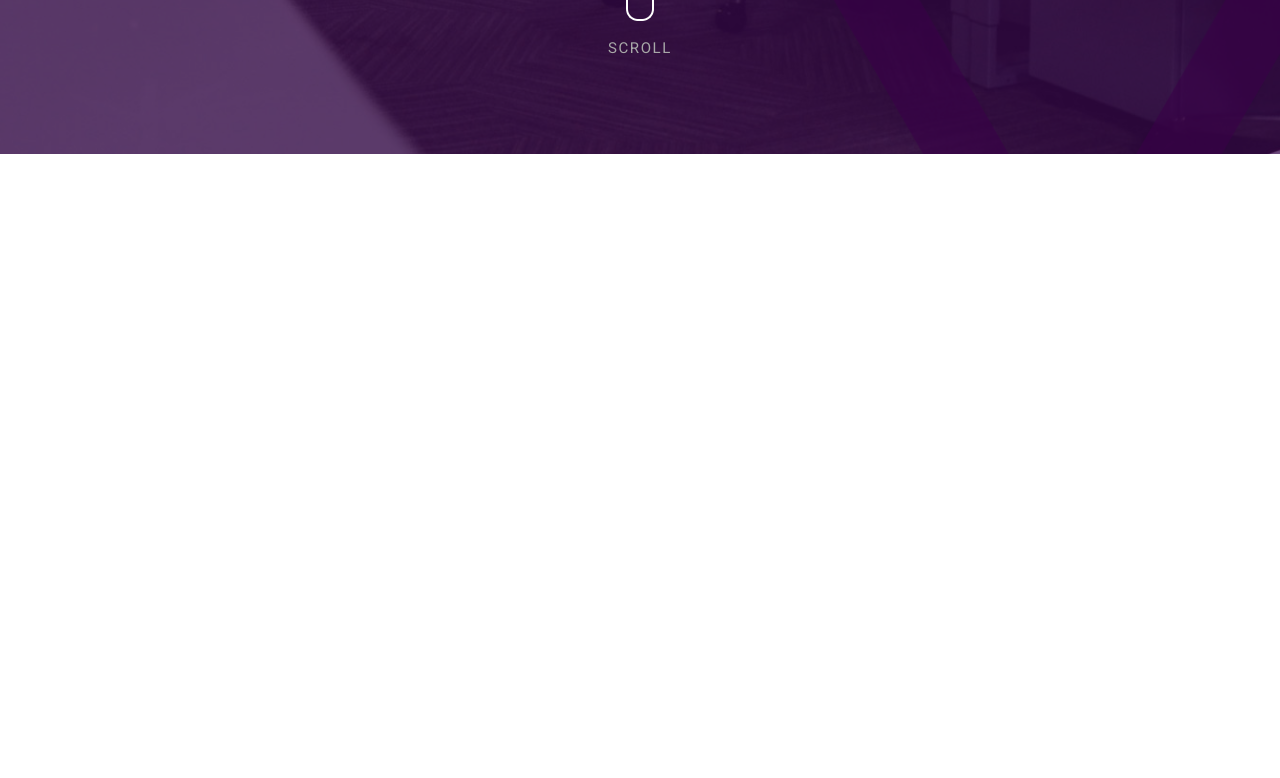
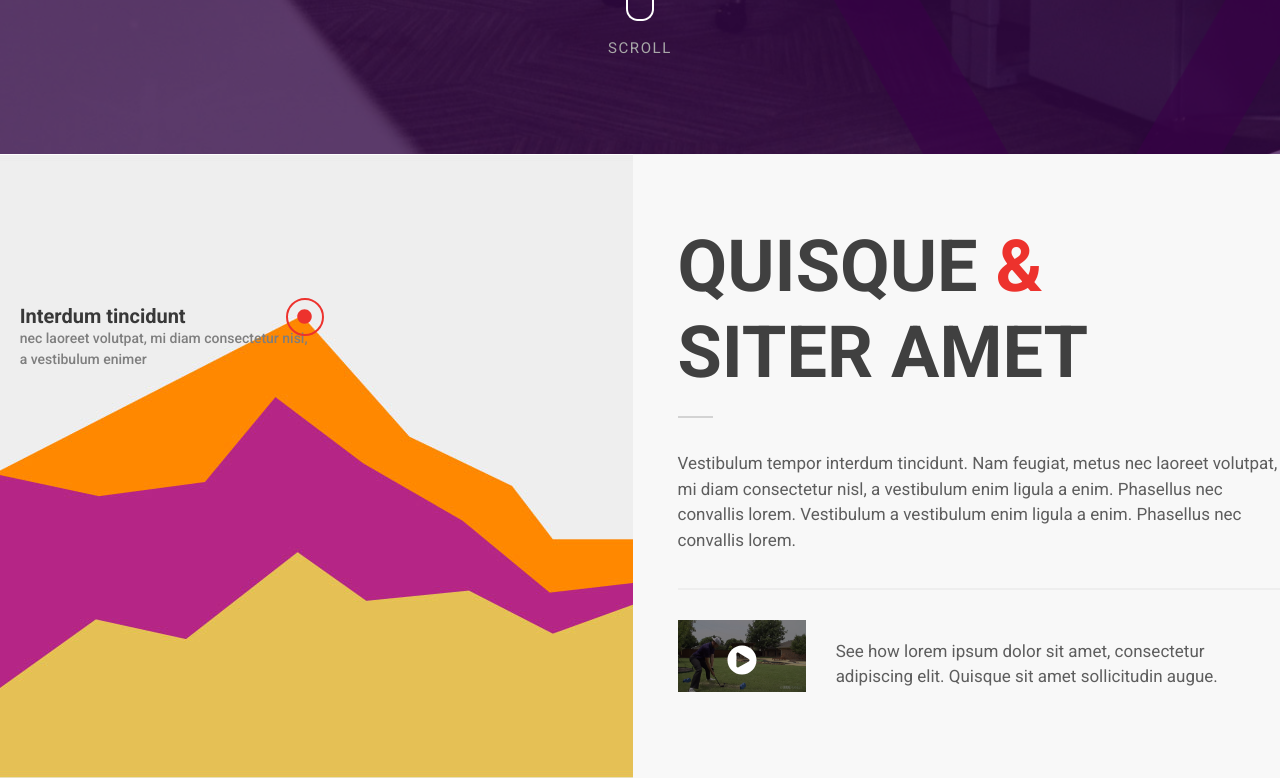
Before and after one commit to iamtheasad/react-anveshan-l-p, a React (Create React App) app: page / in a window 1280 px wide. Shown: the part 954-1732 px from the top of the page. Before the commit the page ends 1108 px from the top, so only its background shows below. Built offline with nearby package versions, Linux system fonts and the light colour scheme.

Commit message:
about Component modal video issues fixed

```diff
--- a/src/components/About/About.js
+++ b/src/components/About/About.js
@@ -1,11 +1,131 @@
-import React, {Component} from 'react';
+import React, {Component, Fragment} from 'react';
+import $ from 'jquery';
+import 'popper.js/dist/popper.min';
+import 'bootstrap/dist/js/bootstrap.min';
+import 'bootstrap/dist/css/bootstrap.min.css';
+import videoThumbnail from '../../assets/image/video_thumb.jpg';
+import {faCircle, faPlayCircle} from "@fortawesome/free-solid-svg-icons";
+import {FontAwesomeIcon} from "@fortawesome/react-fontawesome";
+
 
 class About extends Component {
+
+    constructor() {
+        super();
+
+        this.state = {
+            videoSrc: "https://www.youtube.com/embed/jgnVsuKY3oM"
+        }
+    }
+
+    componentDidMount() {
+
+        /* Bootstrap Video Modal Start */
+        var $videoSrc;
+        $('.video_play_button').click(function () {
+            $videoSrc = $(this).data("src");
+        });
+
+        console.log($videoSrc);
+
+        $('#myVideoModal').on('shown.bs.modal', function (e) {
+            $("#video").attr('src', $videoSrc + "?autoplay=1&amp;modestbranding=1&amp;showinfo=0");
+        })
+
+        $('#myVideoModal').on('hide.bs.modal', function (e) {
+            $("#video").attr('src', $videoSrc);
+        })
+        /* Bootstrap Video Modal End */
+    }
+
     render() {
         return (
-            <div>
+            <Fragment>
+                { /* Quisque / About Start */}
+                <section className="custom_width">
+                    <div className="container-fluid container_padding">
+                        <div className="row">
+                            <div className="col-lg-6">
+                                <div className="quisque_bg">
+                                    <div className="quisque_bg_table">
+                                        <h4>Interdum tincidunt</h4>
+                                        <p>nec laoreet volutpat, mi diam consectetur nisl, a vestibulum enimer</p>
+                                    </div>
+                                    <span className="mountain_top"><FontAwesomeIcon
+                                        icon={faCircle}></FontAwesomeIcon></span>
+                                </div>
+                            </div>
+                            <div className="col-lg-6 p-0">
+                                <div className="quisque_right">
+                                    <div className="quisque_table">
+                                        <h2>Quisque <span>&</span> <br/> siter amet</h2>
+                                        <div className="border_bar">
+                                            <span className="bordr_bottom"></span>
+                                        </div>
+                                        <p>Vestibulum tempor interdum tincidunt. Nam feugiat, metus nec laoreet
+                                            volutpat, mi diam
+                                            consectetur nisl, a vestibulum enim ligula a enim. Phasellus nec convallis
+                                            lorem. Vestibulum
+                                            a
+                                            vestibulum enim ligula a enim. Phasellus nec convallis lorem. </p>
 
-            </div>
+                                        <div className="quisque_border"></div>
+
+                                        <div className="row">
+                                            <div className="col-md-3">
+                                                <div className="quisque_video_thumbnail">
+                                                    <img src={videoThumbnail} alt="Quisque Video Thumbnail"/>
+
+                                                    <button type="button" className="btn video_play_button"
+                                                            data-toggle="modal"
+                                                            data-src={this.state.videoSrc}
+                                                            data-target="#myVideoModal">
+                                                        <FontAwesomeIcon icon={faPlayCircle}></FontAwesomeIcon>
+                                                    </button>
+                                                </div>
+
+                                                {/*Modal */}
+                                                <div className="modal fade" id="myVideoModal" tabindex="-1"
+                                                     role="dialog"
+                                                     aria-hidden="true">
+                                                    <div className="modal-dialog" role="document">
+                                                        <div className="modal-content">
+                                                            <div className="modal-body">
+                                                                <button type="button" className="close"
+                                                                        data-dismiss="modal"
+                                                                        aria-label="Close">
+                                                                    <span aria-hidden="true">&times;</span>
+                                                                </button>
+                                                                {/*16:9 aspect ratio */}
+                                                                <div
+                                                                    className="embed-responsive embed-responsive-16by9">
+                                                                    <iframe className="embed-responsive-item"
+                                                                            src={videoThumbnail} id="video"
+                                                                            allow="autoplay"></iframe>
+                                                                </div>
+                                                            </div>
+                                                        </div>
+                                                    </div>
+                                                </div>
+                                            </div>
+                                            <div className="col-md-9">
+                                                <div className="quisque_video_text">
+                                                    <p>See how lorem ipsum dolor sit amet, consectetur adipiscing elit.
+                                                        Quisque sit amet
+                                                        sollicitudin augue.</p>
+                                                </div>
+                                            </div>
+                                        </div>
+                                    </div>
+                                </div>
+                            </div>
+                        </div>
+                        {/*row */}
+                    </div>
+                    {/*container-fluid / */}
+                </section>
+                {/*Quisque / About End*/}
+            </Fragment>
         );
     }
 }
--- a/src/components/TopBanner/TopBanner.js
+++ b/src/components/TopBanner/TopBanner.js
@@ -1,13 +1,45 @@
 import React, {Component, Fragment} from 'react';
 import Toggle from '../../assets/image/toggle_on_off.png';
 import Triagnle from '../../assets/image/triangle.png';
-import 'jquery/dist/jquery.min';
-import 'popper.js/dist/popper.min';
 import 'bootstrap/dist/js/bootstrap.min.js';
 import 'bootstrap/dist/css/bootstrap.min.css';
+import $ from 'jquery';
+
 
 
 class TopBanner extends Component {
+
+    componentDidMount() {
+        /* Scroll to Top Button Start */
+        // https://codepen.io/karencho/pen/KIgur
+        var topBottomButton = $(".top_bottom_button");
+
+        $(window).scroll(function () {
+
+            var topPosition = $(this).scrollTop(); // scrollTop is a jquery function
+
+            if (topPosition > 100) {
+                $(topBottomButton).css({
+                    "opacity": "1",
+                })
+
+            } else {
+                $(topBottomButton).css({
+                    "opacity": "0",
+                })
+            }
+        });
+
+        $(topBottomButton).on('click', function () {
+            $('html, body').animate({
+                scrollTop: 0
+            }, 1000);
+            return false;
+
+        });
+        /* Scroll to Top Button End */
+    }
+
     render() {
         return (
             <Fragment>
--- a/src/components/TopNavigation/TopNavigation.js
+++ b/src/components/TopNavigation/TopNavigation.js
@@ -4,13 +4,22 @@ import '../../assets/css/responsive.css';
 import Logo from '../../assets/image/logo.png';
 import {FontAwesomeIcon} from "@fortawesome/react-fontawesome";
 import {faBars} from "@fortawesome/free-solid-svg-icons";
-import 'jquery/dist/jquery.min';
-import 'popper.js/dist/popper.min';
 import 'bootstrap/dist/js/bootstrap.min.js';
 import 'bootstrap/dist/css/bootstrap.min.css';
+import $ from 'jquery';
 
 
 class TopNavigation extends Component {
+
+    componentDidMount() {
+        // Navigation Background Change on Scrolling
+        $(window).scroll(function () {
+            $('.header_menu').toggleClass('scrolled', $(this).scrollTop() > 100
+            );
+        });
+
+    }
+
     render() {
         return (
             <Fragment>
--- a/src/pages/HomePage.js
+++ b/src/pages/HomePage.js
@@ -1,6 +1,7 @@
 import React, {Component, Fragment} from 'react';
 import TopBanner from "../components/TopBanner/TopBanner";
 import TopNavigation from "../components/TopNavigation/TopNavigation";
+import About from "../components/About/About";
 
 class HomePage extends Component {
     render() {
@@ -8,6 +9,7 @@ class HomePage extends Component {
             <Fragment>
                 <TopNavigation/>
                 <TopBanner/>
+               <About/>
             </Fragment>
         );
     }
```
Also changed, not shown: src/components/CustomScript/CustomScript.js (deleted, +0 -13 lines), src/components/CustomScript/script.js (added, +64 -0 lines), 1 other file (tests, documents, lock files or other folders).
